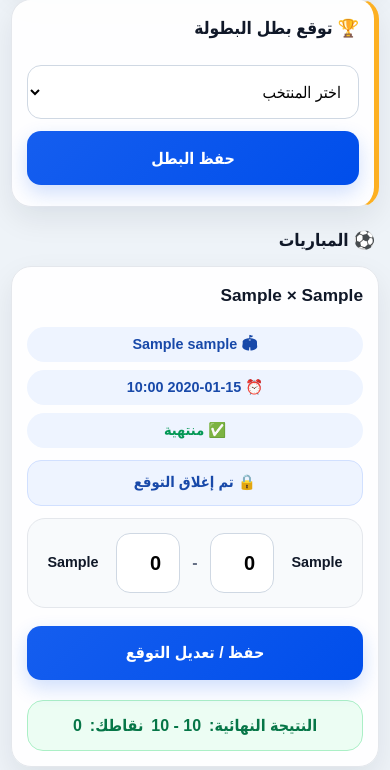
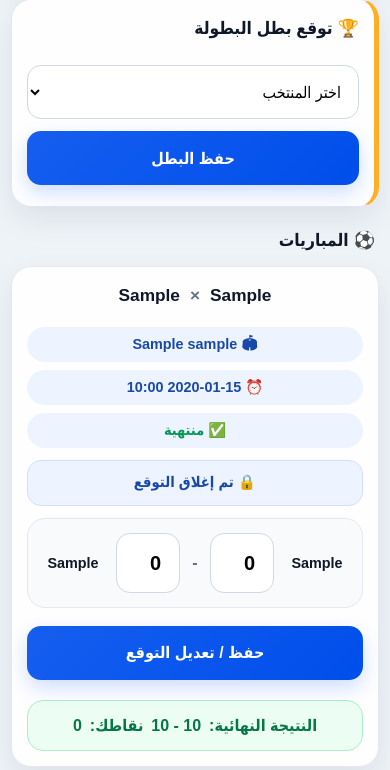
Before and after one commit to mcvals21/worldcup-predictions, a Flask app: template templates/participant.html in a window 390 px wide. Shown: the part 387-1157 px from the top of the page. Run offline with Flask 3, Linux system fonts and the light colour scheme; tables that the repository leaves empty hold one stand-in row (values such as "Sample post"); the template is opened without the code that fills it: values that come from a table or form of the project are taken from there, most other values are stand-ins (such as "Sample title", 1, 10 or a date in 2020).

Commit message:
Update style.css

```diff
--- a/static/style.css
+++ b/static/style.css
@@ -722,3 +722,78 @@ code{
   font-weight:900;
   font-size:.85rem;
 }
+
+.team-badge{
+  display:inline-flex;
+  align-items:center;
+  gap:8px;
+  vertical-align:middle;
+  white-space:nowrap;
+}
+
+.flag-img{
+  width:26px;
+  height:19px;
+  object-fit:cover;
+  border-radius:5px;
+  background:#fff;
+  box-shadow:
+    0 0 0 1px rgba(16,24,40,.12),
+    0 2px 5px rgba(16,24,40,.10);
+  flex:0 0 auto;
+}
+
+.team-badge.big .flag-img{
+  width:32px;
+  height:24px;
+  border-radius:6px;
+}
+
+.teams-title{
+  display:flex;
+  align-items:center;
+  justify-content:center;
+  gap:12px;
+  flex-wrap:wrap;
+  line-height:1.6;
+}
+
+.admin-teams-title{
+  justify-content:flex-start;
+}
+
+.versus-symbol{
+  color:var(--muted);
+  font-weight:900;
+  padding:0 2px;
+}
+
+.match-title .team-badge{
+  font-weight:900;
+}
+
+.score-row .team-badge{
+  justify-content:center;
+}
+
+@media (max-width:700px){
+  .teams-title{
+    gap:8px;
+    text-align:center;
+  }
+
+  .team-badge{
+    gap:6px;
+  }
+
+  .flag-img{
+    width:24px;
+    height:18px;
+    border-radius:4px;
+  }
+
+  .team-badge.big .flag-img{
+    width:28px;
+    height:21px;
+  }
+}
```
